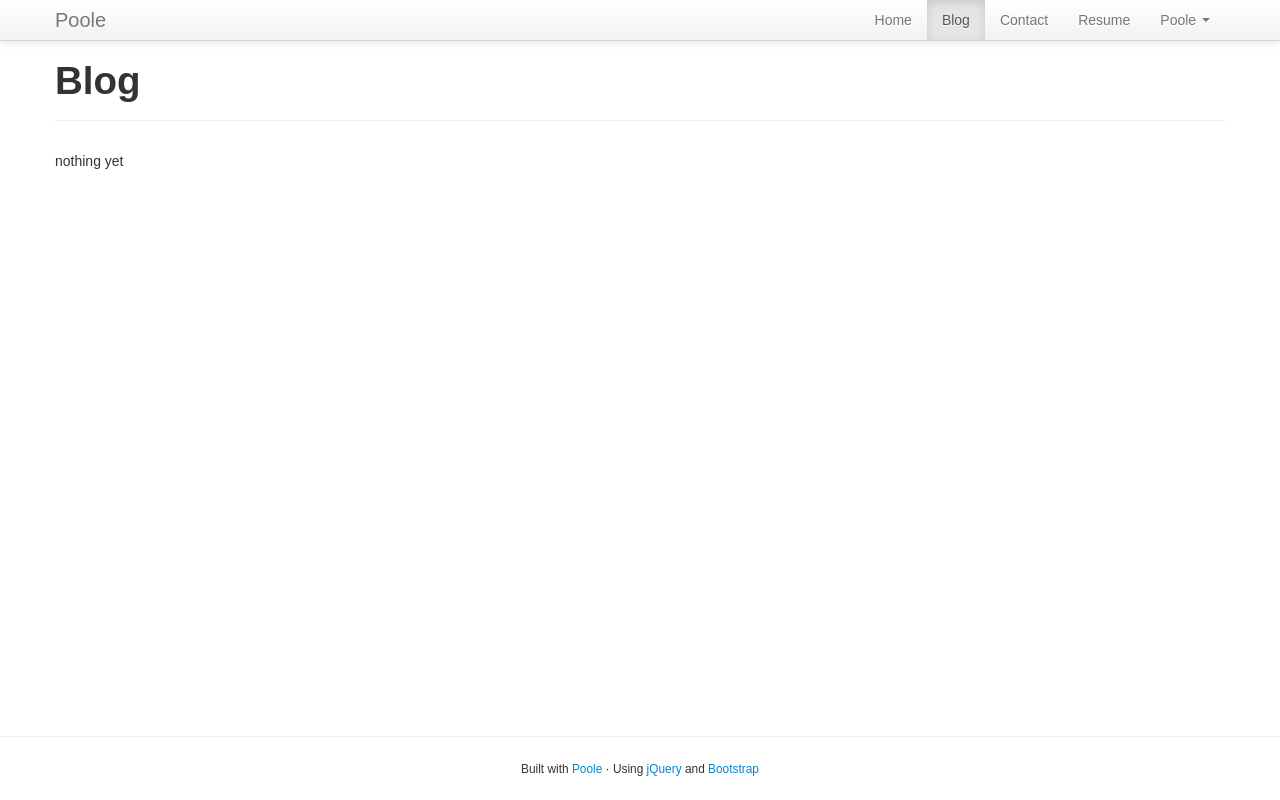
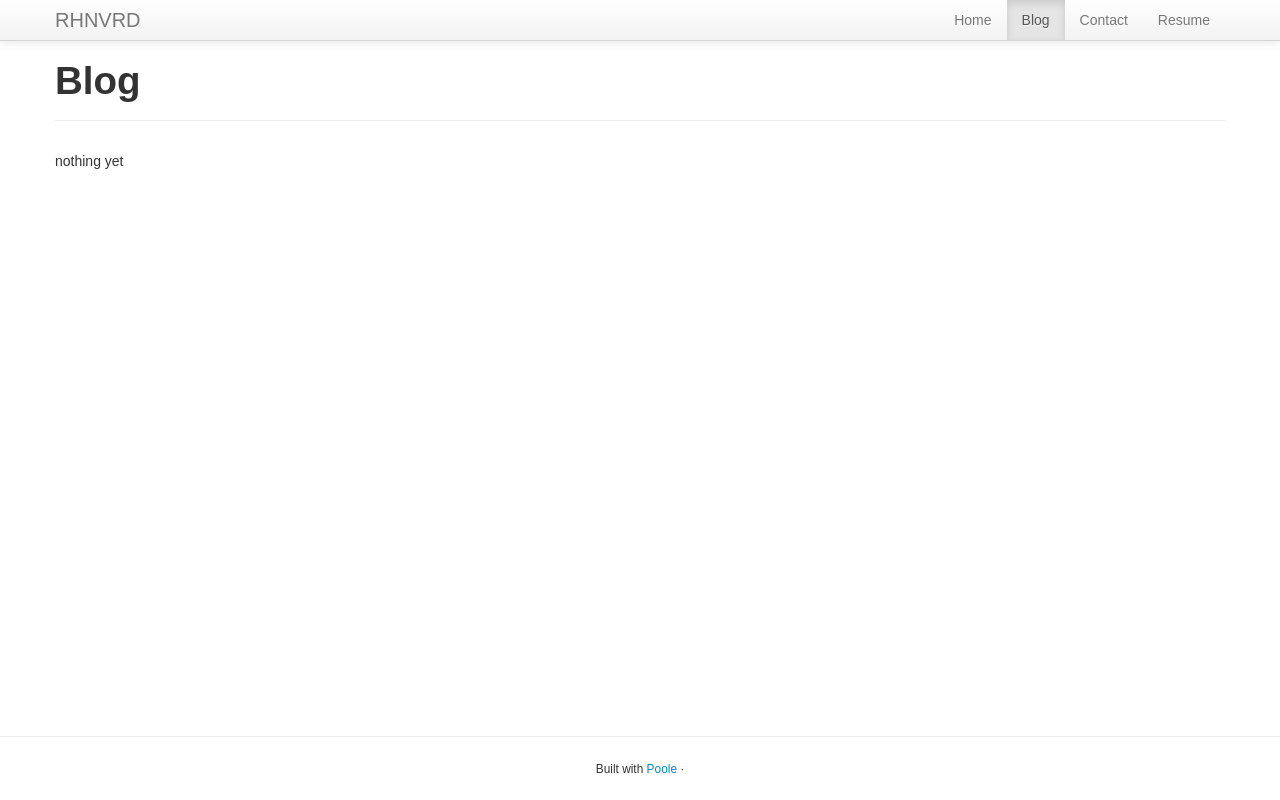
Before and after one commit to rhnvrd/rhnvrd.github.io, a plain HTML site: page docs/blog.html in a window 1280 px wide. Drawn offline with Linux system fonts and the light colour scheme.

Commit message:
first release

```diff
--- a/docs/blog.html
+++ b/docs/blog.html
@@ -26,23 +26,23 @@
               <span class="icon-bar"></span>
             </a>
             <!-- regular menu -->
-            <a class="brand" href="#">Poole</a>
+            <a class="brand" href="#">RHNVRD</a>
             <div class="nav-collapse collapse">
               <ul class="nav pull-right">
               <li class=""><a href="/index.html">home</a></li>
 <li class="active"><a href="/blog.html">blog</a></li>
 <li class=""><a href="/contact.html">contact</a></li>
 <li class=""><a href="/resume.html">resume</a></li>
-              <li class="dropdown">
+              <!-- <li class="dropdown">
                 <a href="#" class="dropdown-toggle" data-toggle="dropdown">Poole <b class="caret"></b></a>
-                <!-- <ul class="dropdown-menu">
+                <ul class="dropdown-menu">
                   <li><a href="https://bitbucket.org/obensonne/poole">Website</a></li>
                   <li><a href="https://bitbucket.org/obensonne/poole/wiki/Recipes">Recipes</a></li>
                   <li><a href="https://bitbucket.org/obensonne/poole/wiki/Themes">Themes</a></li>
                   <li class="divider"></li>
                   <li><a href="https://news.ycombinator.com/item?id=4857473">Alternatives</a></li>
-                </ul> -->
-              </li>
+                </ul>
+              </li> -->
               </ul>
             </div>
           </div>
@@ -74,8 +74,8 @@
           <small>
           Built with <a href="http://bitbucket.org/obensonne/poole">Poole</a>
           &middot;
-          Using <a href="http://jquery.com">jQuery</a> and
-          <a href="http://twitter.github.io/bootstrap">Bootstrap</a>
+          <!-- Using <a href="http://jquery.com">jQuery</a> and
+          <a href="http://twitter.github.io/bootstrap">Bootstrap</a> -->
           <!-- &middot;
           Licensed as <a href="http://creativecommons.org/licenses/by-sa/3.0">CC-SA</a>
           &middot;
```
Also changed, not shown: docs/contact.html (+7 -7 lines), docs/index.html (+7 -7 lines), docs/resume.html (+7 -7 lines), output/blog.html (+7 -7 lines), output/contact.html (+7 -7 lines), output/index.html (+7 -7 lines), output/resume.html (+7 -7 lines), page.html (+7 -7 lines), 1 other file.
